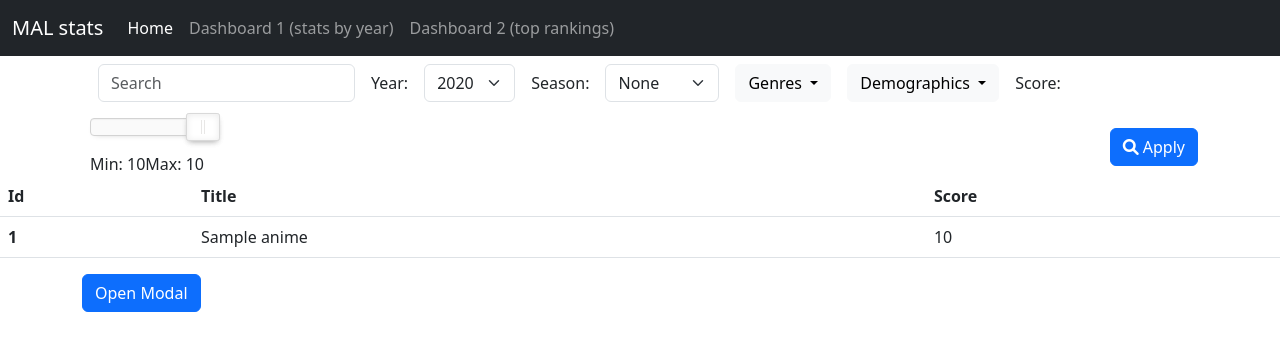
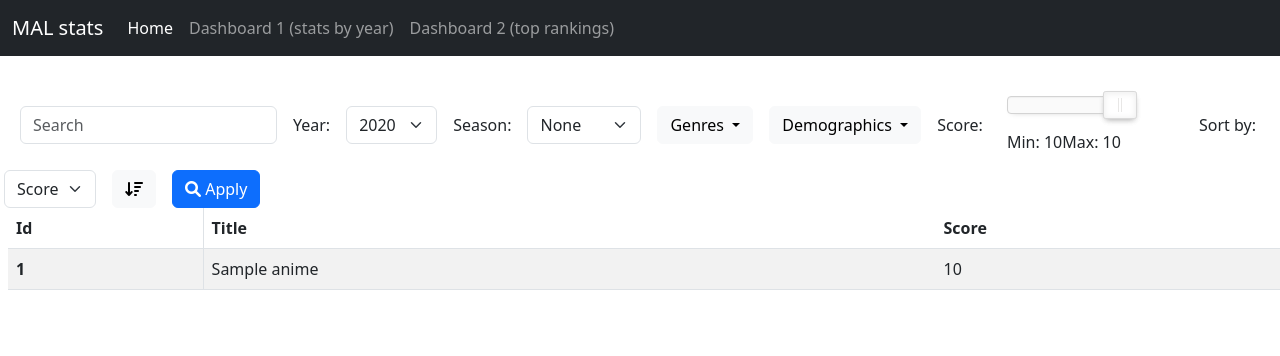
Before and after one commit to BrunoPascoa76/VI-2024-project, a Python web app: template templates/homepage.html in a window 1280 px wide. Shown: the top 356 px of the page. Run offline with Jinja, Linux system fonts and the light colour scheme; the template is opened without the code that fills it: most values are stand-ins (such as "Sample title", 1, 10 or a date in 2020); some libraries are stand-ins or nearby versions.

Commit message:
homepage done

```diff
--- a/templates/anime_details.html
+++ b/templates/anime_details.html
@@ -1,10 +1,3 @@
-<!-- Button to Open the Modal -->
-<div class="container">
-  <button type="button" class="btn btn-primary" onclick="showModal(5114)">
-  Open Modal
-  </button>
-</div>
-
 <!-- The Modal -->
 <div class="modal fade" id="myModal" tabindex="-1" aria-labelledby="myModalLabel" aria-hidden="true">
   <div class="modal-dialog",style="max-width: 90%; width: auto;">
--- a/templates/homepage.html
+++ b/templates/homepage.html
@@ -41,7 +41,7 @@
     </nav>
 
 
-    <div class="container mt-2">
+    <div class="row mt-2 me-2 justify-content-center">
         <form action="/home" method="get" class="row row-cols-lg-auto g-3 align-items-center">
             <div class="col">
                 <label for="search" class="sr-only">Search:</label>
@@ -118,7 +118,7 @@
 
             <div class="col">Score:</div>
 
-            <div class="col mx-2">
+            <div class="col ms-2 me-auto">
                 <div id="score-slider"></div>
                 <div class="mt-3 d-flex flex-row justify-content-between">
                     <span>Min: <span id="min-value">0</span></span>
@@ -128,10 +128,20 @@
                     <input type="hidden" name="max_score" id="max-score-input" value="100">
             </div>
 
-            <div class="col ms-auto">
+            <div class="col ms-auto"></div> <!--Spacer-->
 
+
+            <div class="col"><label for="sort" class="form-check-label">Sort by:</label></div>
+            <div class="col">
+                <select class="form-select" name="sort">
+                    <option value="score" {% if filters.sort==null or filters.sort == 'score' %}selected{% endif %}>Score</option>
+                    <option value="title" {% if filters.sort!=null and filters.sort == 'title' %}selected{% endif %}>Title</option>
+                </select>
             </div>
-
+            <div class="col">
+                <button type="button" class="btn btn-light" id="sort_order_button"><i {% if filters.order == 'asc' %}class="fa fa-arrow-up-wide-short"{% else %}class="fa fa-arrow-down-wide-short"{% endif %} aria-hidden="true"></i></button>
+                <input type="text" id="sort_order_input" style="display: none" name="order" value="{{filters.order | default('desc')}}">
+            </div>
             <div class="col">
                 <button type="submit" class="btn btn-primary"><i class="fa fa-search" aria-hidden="true"></i>
                     Apply</button>
@@ -139,10 +149,10 @@
         </form>
     </div>
 
-    <table class="table table-hover">
+    <table class="table table-hover ms-2 table-striped">
         <thead>
             <tr>
-                <th scope="col">Id</th>
+                <th scope="col" class="border-end">Id</th>
                 <th scope="col">Title</th>
                 <th scope="col">Score</th>
             </tr>
@@ -150,9 +160,9 @@
         <tbody>
             {% for anime in animes %}
             <tr onclick="showModal({{anime.anime_id}})">
-                <th scope="row">{{anime.anime_id}}</th>
+                <th scope="row" class="border-end">{{anime.anime_id}}</th>
                 <td>{{anime.title}}</td>
-                <td>{{anime.score}}</td>
+                <td>{{anime.score|round(2)}}</td>
             </tr>
             {% endfor %}
         </tbody>
@@ -212,6 +222,21 @@
             });
         }
     </script>
+    <script>
+        $(document).ready(function () {
+            $("#sort_order_button").click(function () {
+                var sort_order = $("#sort_order_input").val();
+                if (sort_order == 'asc') {
+                    sort_order = 'desc';
+                    $("#sort_order_button").html('<i class="fa fa-arrow-down-wide-short" aria-hidden="true"></i>');
+                } else {
+                    sort_order = 'asc';
+                    $("#sort_order_button").html('<i class="fa fa-arrow-up-wide-short" aria-hidden="true"></i>');
+                }
+                $("#sort_order_input").val(sort_order);
+            });
+        });
+    </script>
 </body>
 
 </html>
```
Also changed, not shown: app.py (+16 -0 lines).
